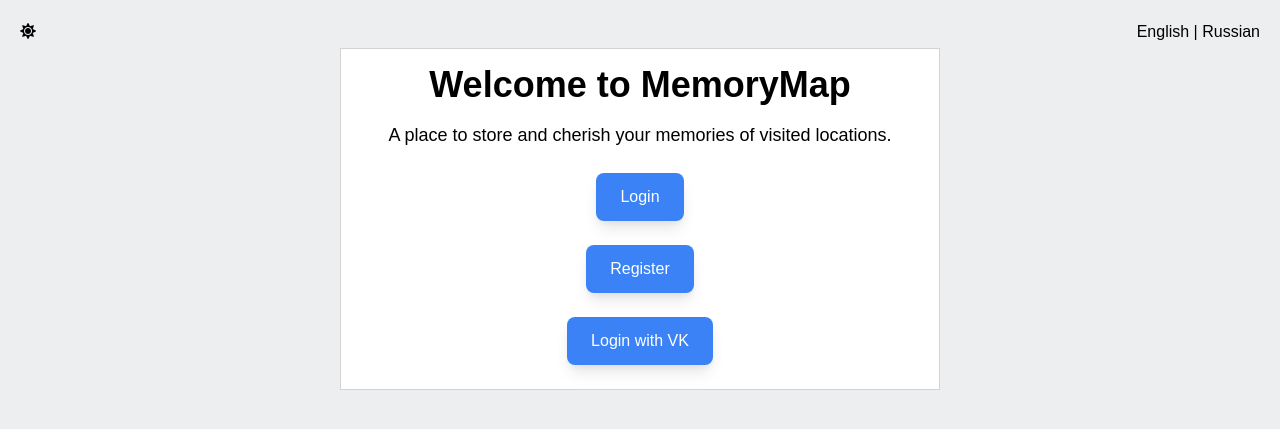
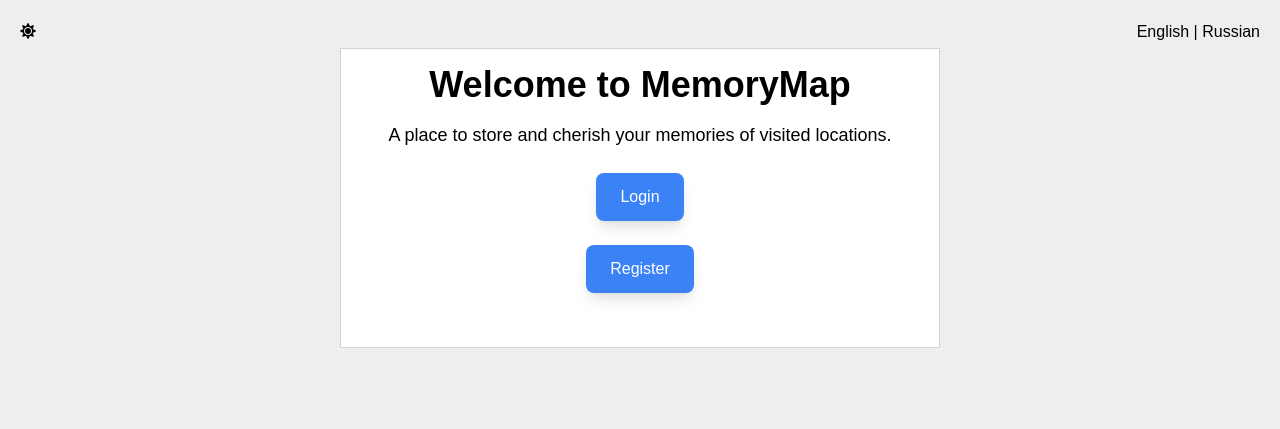
Before and after one commit to VioleGracex/memory-postgre, a Django app: page /en/ in a window 1280 px wide. Shown: the top 429 px of the page. Run offline with Django 5.2, Linux system fonts and the light colour scheme.

Commit message:
Update home.html

```diff
--- a/templates/home.html
+++ b/templates/home.html
@@ -48,13 +48,13 @@
                     <!-- Replace "#" with the actual login URL -->
                 </div>
             </form>
-            <form id="login-form" method="POST" action="{% url 'login_with_vk' %}">
+            {% comment %} <form id="login-form" method="POST" action="{% url 'login_with_vk' %}">
                 {% csrf_token %}
                 <div class="text-center mb-6">
                     <button type="submit" class="inline-block px-6 py-3 bg-blue-500 text-white rounded-lg shadow-lg hover:bg-blue-600">{% trans "Login with VK" %}</button>
                     <!-- Replace "#" with the actual login URL -->
                 </div>
-            </form>
+            </form> {% endcomment %}
 
             {% comment %} <form id="fake-login-form" method="POST" action="{% url 'fake_user_login' %}">
                 {% csrf_token %}
```
